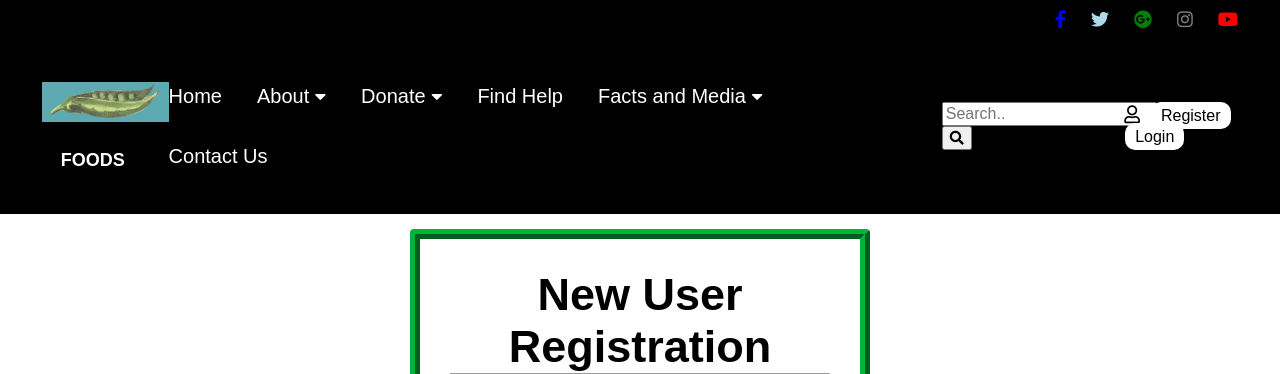
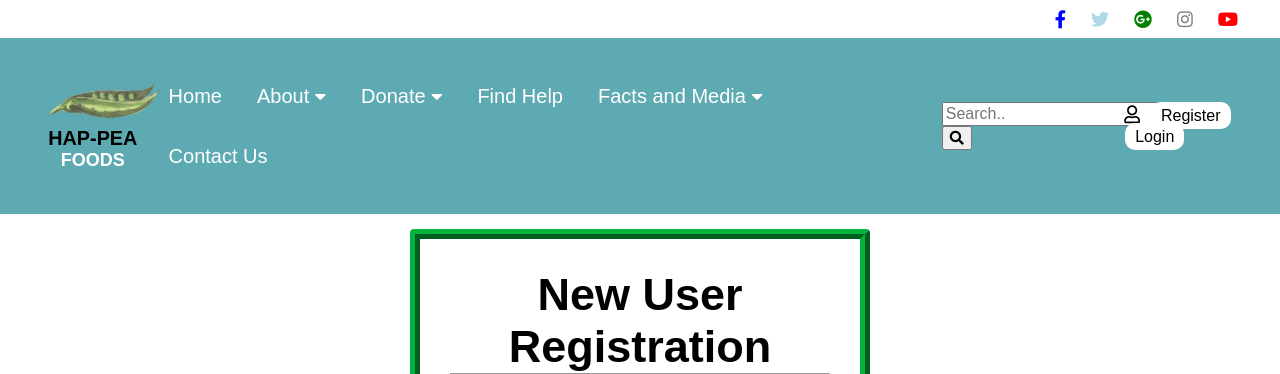
Before and after one commit to dmjefe/hap_pea_foods, a Django app: page /accounts/register/ in a window 1280 px wide. Shown: the top 374 px of the page. Run offline with Django 3.2, Linux system fonts and the light colour scheme.

Commit message:
two css change to makes sure it worked - sk

```diff
--- a/static/css/styles.css
+++ b/static/css/styles.css
@@ -6,7 +6,7 @@
 
 /* Header Container */
 header {
-  background: #000;
+  background: #fff;
 }
 
 .head-container {
@@ -23,7 +23,7 @@ header {
  /* Nav Container */
 
 nav {
-  background: #000;/*#5DAAB2;*/
+  background: #5DAAB2;
   padding: 10px 0px;
 }
 
```
